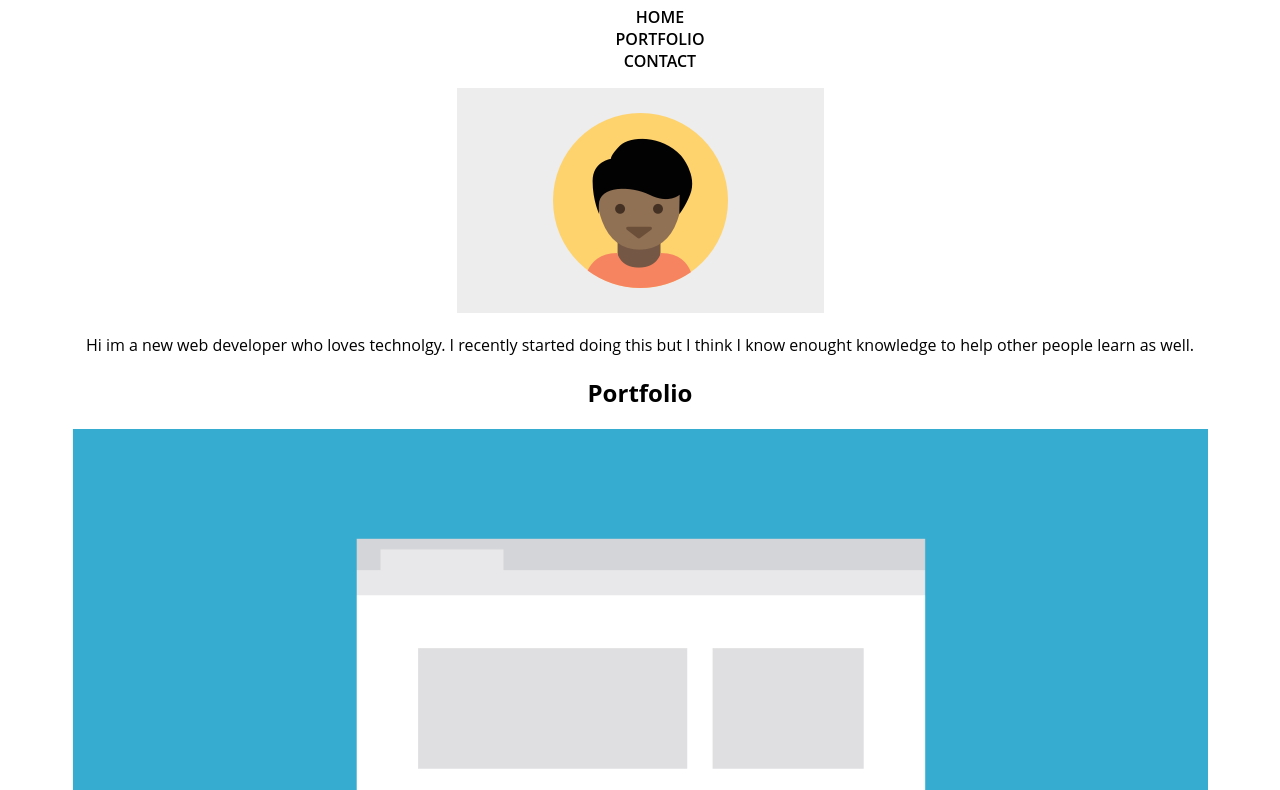
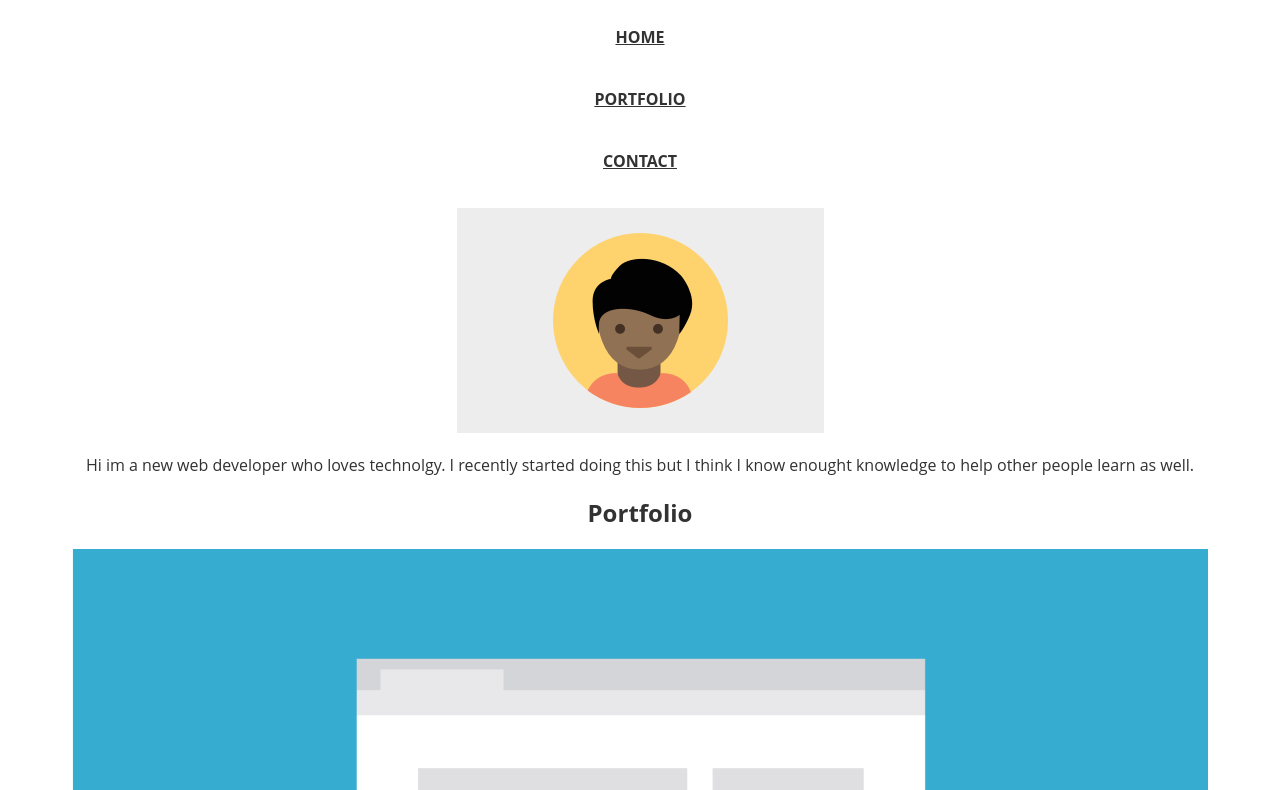
Before and after one commit to Viictoor24/td2, a plain HTML site: page index.html in a window 1280 px wide. Shown: the part 152-942 px from the top of the page. Drawn offline with Linux system fonts and the light colour scheme.

Commit message:
css
fix and added few things

```diff
--- a/css/styles.css
+++ b/css/styles.css
@@ -1,6 +1,7 @@
 *{
  font-family: 'Open Sans', sans-serif;
  text-align: center;
+ color:rgb(50, 50, 50);
 }
 
 body {
@@ -12,13 +13,14 @@ img {
 }
 
 ul {
-  padding-left:
+  padding-left:0;
 }
 
 li {
   list-style: none;
-  font-weight: 600;
+  font-weight: 700;
   text-transform: uppercase;
+  padding: 20px
 }
 
 .title {
--- a/index.html
+++ b/index.html
@@ -12,9 +12,9 @@
       <body>
         <h1 id="top" class="tittle">Victor Aquino</h1>
         <ul>
-          <li>Home</li>
-          <li>Portfolio</li>
-          <li>Contact</li>
+          <li><a href="top">Home</a></li>
+          <li><a href="#portfolio">Portfolio</a></li>
+          <li><a href="#contact">Contact</a></li>
           </ul>
 
           <img src="images\responsive-layout-profile.png" atl="responsive Portfolio pic"/>
@@ -24,8 +24,7 @@
            </p>
 
            <div  class="container">
-
-             <h2>Portfolio</h2>
+           <h2 id="#portfolio">Portfolio</h2>
 
              <div>
               <img src="images\portfolio-1.png" alt="portfolio pic"/>
@@ -64,7 +63,7 @@
              </div>
          </div>
 
-     <div class="Contact-container">
+     <div class="Contact-container" id="contact">
      <h2>Contact</h2>
      <p>If you're interested in chatting or want more information about what I've been working on, I'd love to hear from you!</p>
      <p>Phone <a href="#" class="Contact-info">+1 (000)-000-0000</span></p>
@@ -75,7 +74,7 @@
 <p class="name">
   Victor Aquino
 </p>
-<a class="top" href ="top">
+<a class="top" href="top">
    BACK TO TOP
  </a>
     </footer>
```
